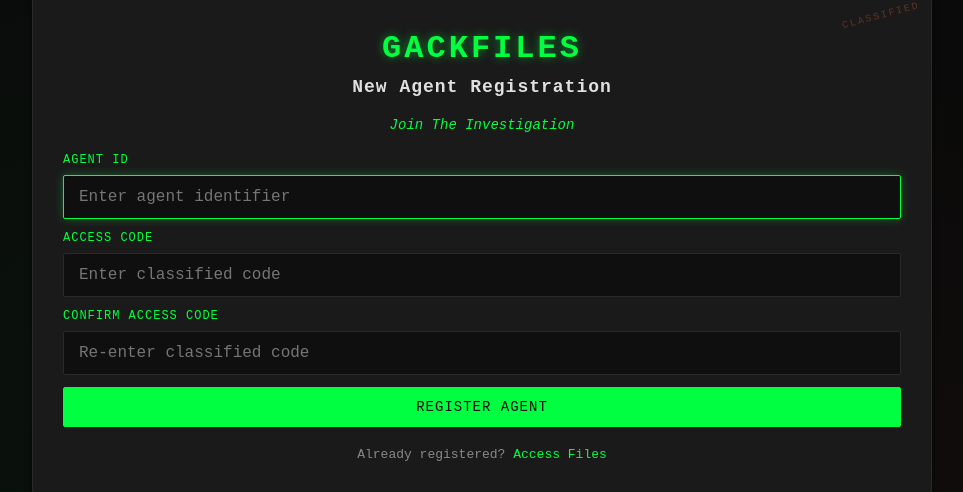
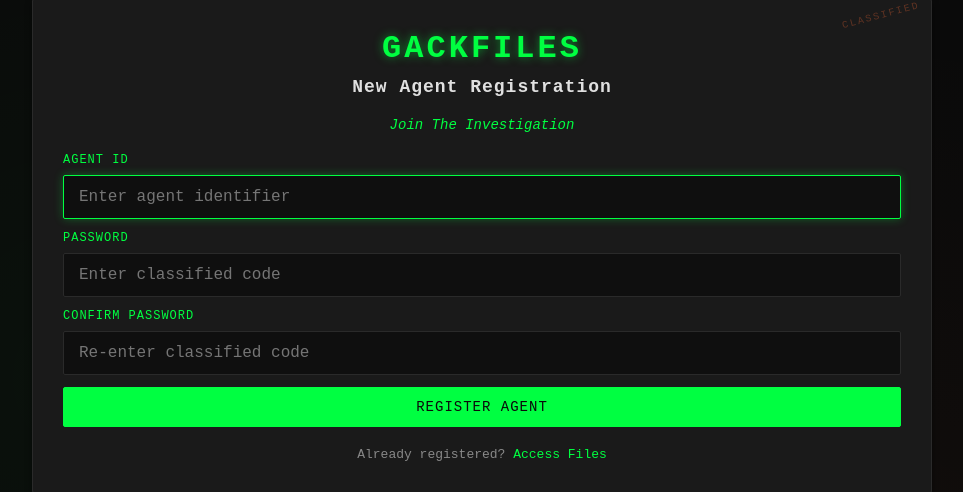
Before and after one commit to drohack/GACKfilesQuest, a Flask app: page /register in a window 1280 px wide. Shown: the part 21-513 px from the top of the page, without its empty margins (158-1121 px from the left). Run offline with Flask 3, Linux system fonts and the light colour scheme.

Commit message:
Update access code to password

```diff
--- a/app/templates/register.html
+++ b/app/templates/register.html
@@ -26,12 +26,12 @@
                 </div>
 
                 <div class="form-group">
-                    <label for="password">Access Code</label>
+                    <label for="password">Password</label>
                     <input type="password" id="password" name="password" placeholder="Enter classified code" minlength="4" required>
                 </div>
 
                 <div class="form-group">
-                    <label for="password_confirm">Confirm Access Code</label>
+                    <label for="password_confirm">Confirm Password</label>
                     <input type="password" id="password_confirm" name="password_confirm" placeholder="Re-enter classified code" minlength="4" required>
                 </div>
 
```
